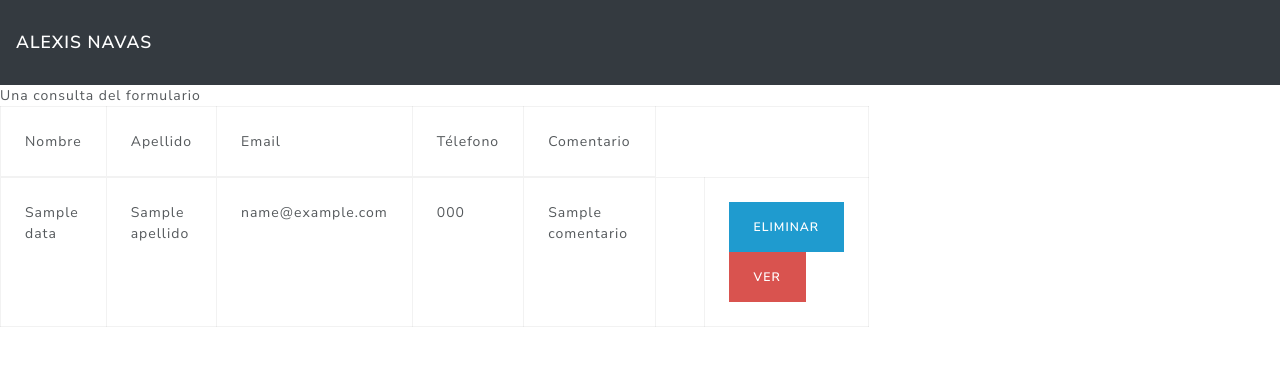
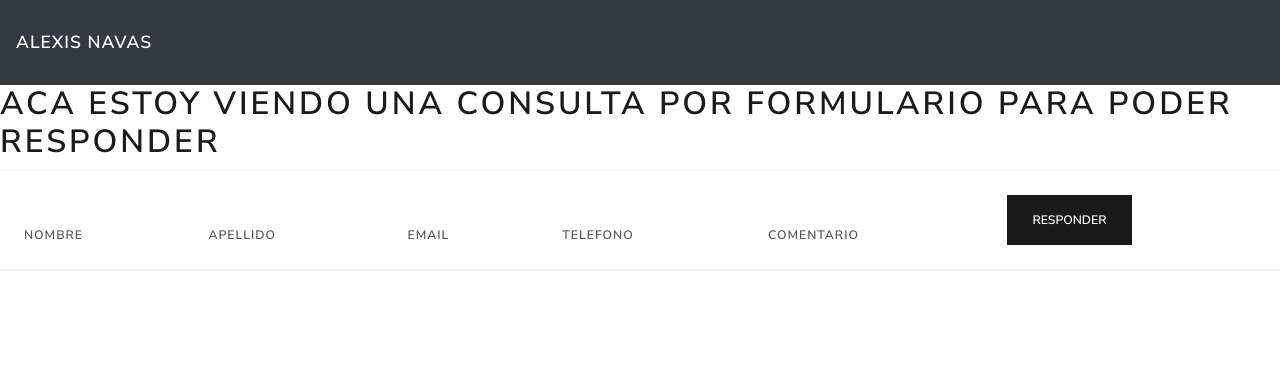
Before and after one commit to Jbraxs/WebPeritoArte, a Node project: template src/views/admin/contacts_view.ejs in a window 1280 px wide. Shown: the top 385 px of the page. Run offline with Node 20 templates, Linux system fonts and the light colour scheme; the template is opened without the code that fills it: most values are stand-ins (such as "Sample title", 1, 10 or a date in 2020); lists and menus that the app fills with data are empty.

Commit message:
v.0.3 arreglos

```diff
--- a/src/controllers/contactController.js
+++ b/src/controllers/contactController.js
@@ -6,7 +6,7 @@
 const controllerContact = {};
 
 
-//ACA ME REDIRECCIONA A LA PLANTILLA PERO DEL USUARIO
+//ACA ME REDIRECCIONA AL FORMULARIO DE CONTACTO PERO DEL USUARIO
 controllerContact.addContactForm = (req, res) => {
     res.render("../views/contact");
 };
--- a/src/controllers/userController.js
+++ b/src/controllers/userController.js
@@ -1,3 +1,9 @@
+// RUTAS Y CONTROLADORES
+// CONTROLADORES DEL USUARIO
+// USUARIOS
+
+
+
 const controllerUser = {};
 var bcrypt = require('bcrypt-nodejs');
 
--- a/src/routes/routes.js
+++ b/src/routes/routes.js
@@ -17,7 +17,7 @@ router.get('/admin/users/delete/:id', adminControllerUser.delUser);
 //CONTACTOS
 router.get('/admin/contacts', adminControllerContact.selecContact);
 router.get('/admin/contacts/delete/:id', adminControllerContact.delContact);
-router.get('/admin/contacts/view/:id', adminControllerContact.viewContact);//NO ME MUESTRA LOS DATOS AUN
+router.get('/admin/contacts/view/:id', adminControllerContact.viewContact);
 // VALORACIONES
 // router.get('/admin/valuations', adminControllerValuation.selectValuation);
 // router.get('/admin/valuations/view/:id', adminControllerValuation.viewValuation);
--- a/src/views/admin/contacts_view.ejs
+++ b/src/views/admin/contacts_view.ejs
@@ -1,39 +1,42 @@
 <% include ../partials/_header %>
-Una consulta del formulario
-<div class="row">
-        <div class="col-md-7">
-          <table class="table table-bordered table-hover">
+  <h1>ACA ESTOY VIENDO UNA CONSULTA POR FORMULARIO PARA PODER RESPONDER</h1>
+<div>
+  <table class="table">
     <thead>
       <tr>
-                <td>Nombre</td>
-                <td>Apellido</td>
-                <td>Email</td>
-                <td>Télefono</td>
-                <td>Comentario</td>
+        <th scope="col">Nombre</th>
+        <th scope="col">Apellido</th>
+        <th scope="col">Email</th>
+        <th scope="col">Telefono</th>
+        <th scope="col">Comentario</th>
+        <th>
+        <button type="submit" class="btn btn-primary">
+          Responder
+        </button>
+      </th>
       </tr>
     </thead>
-            <form action="/admin/contacts/view/<%= data.id %>" method="POST"></form>
     <tbody>
-              <% if (data) { %>
-                <% for(var i = 0; i < data.length; i++) { %>
       <tr>
-                    <td><%= data[i].nombre %></td>
-                    <td><%= data[i].apellido %></td>
-                    <td><%= data[i].email %></td>
-                    <td><%= data[i].telefono %></td>
-                    <td><%= data[i].comentario %></td>
+        <th scope="row">
+          <%= data.nombre%>
+        </th>
         <td>
+          <%= data.apellido%>
+        </td>
         <td>
-                        <a href="/admin/contacts/delete/<%= data[i].id %>" class="btn btn-info">Eliminar</a>
-                        <a href="/admin/contacts/view/<%= data[i].id %>" class="btn btn-danger">Ver</a>
+          <%= data.email%>
         </td>
+        <td>
+          <%= data.telefono%>
+        </td>
+        <td>
+          <%= data.comentario%>
         </td>
       </tr>
-                <% } %>
-              <% } %>
     </tbody>
-        </form>
     </table>
   </div>
 
-      </div>
+
+  <% include ../partials/_footer %>
```
Lines whose indentation alone changed are shown as unchanged.
